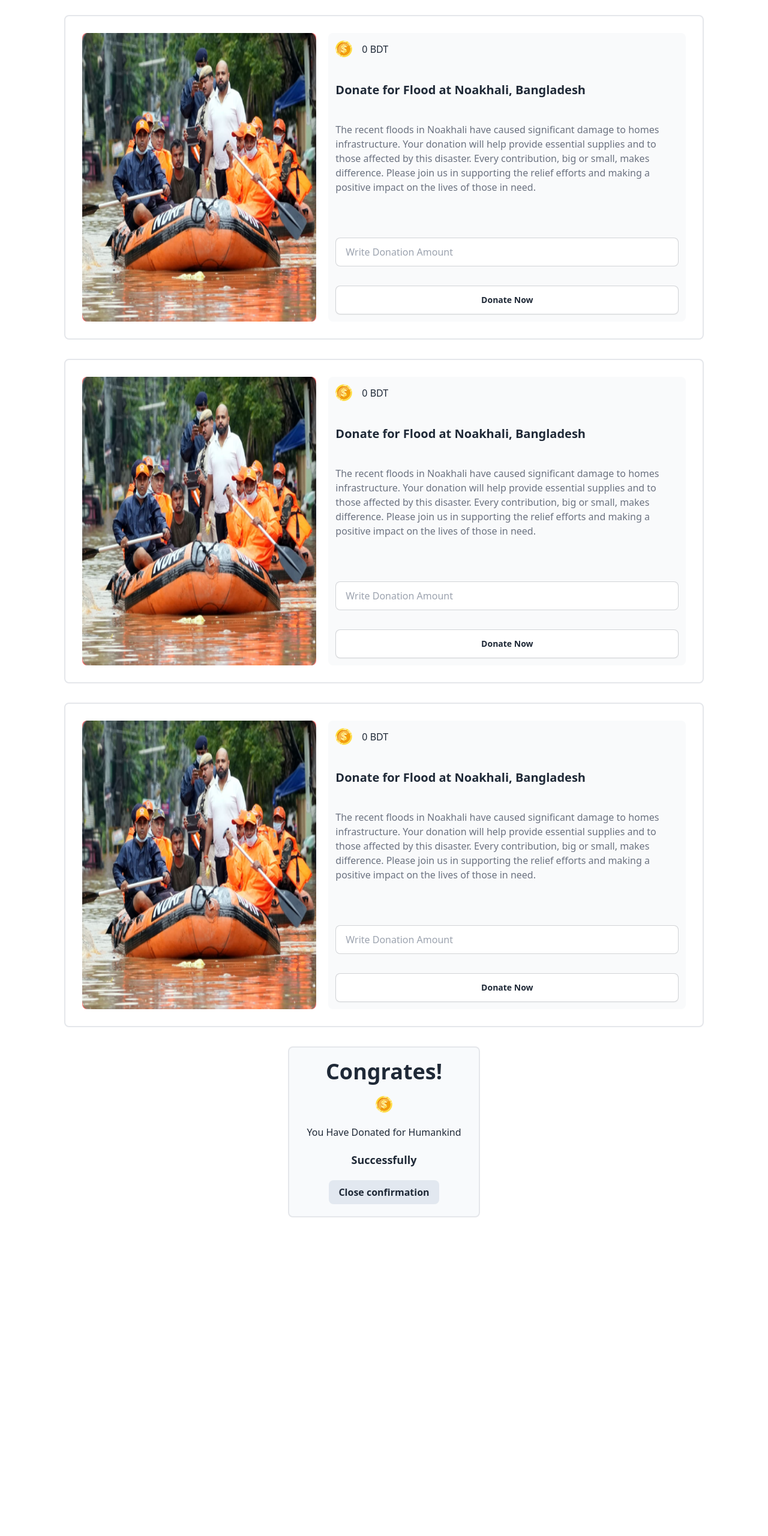
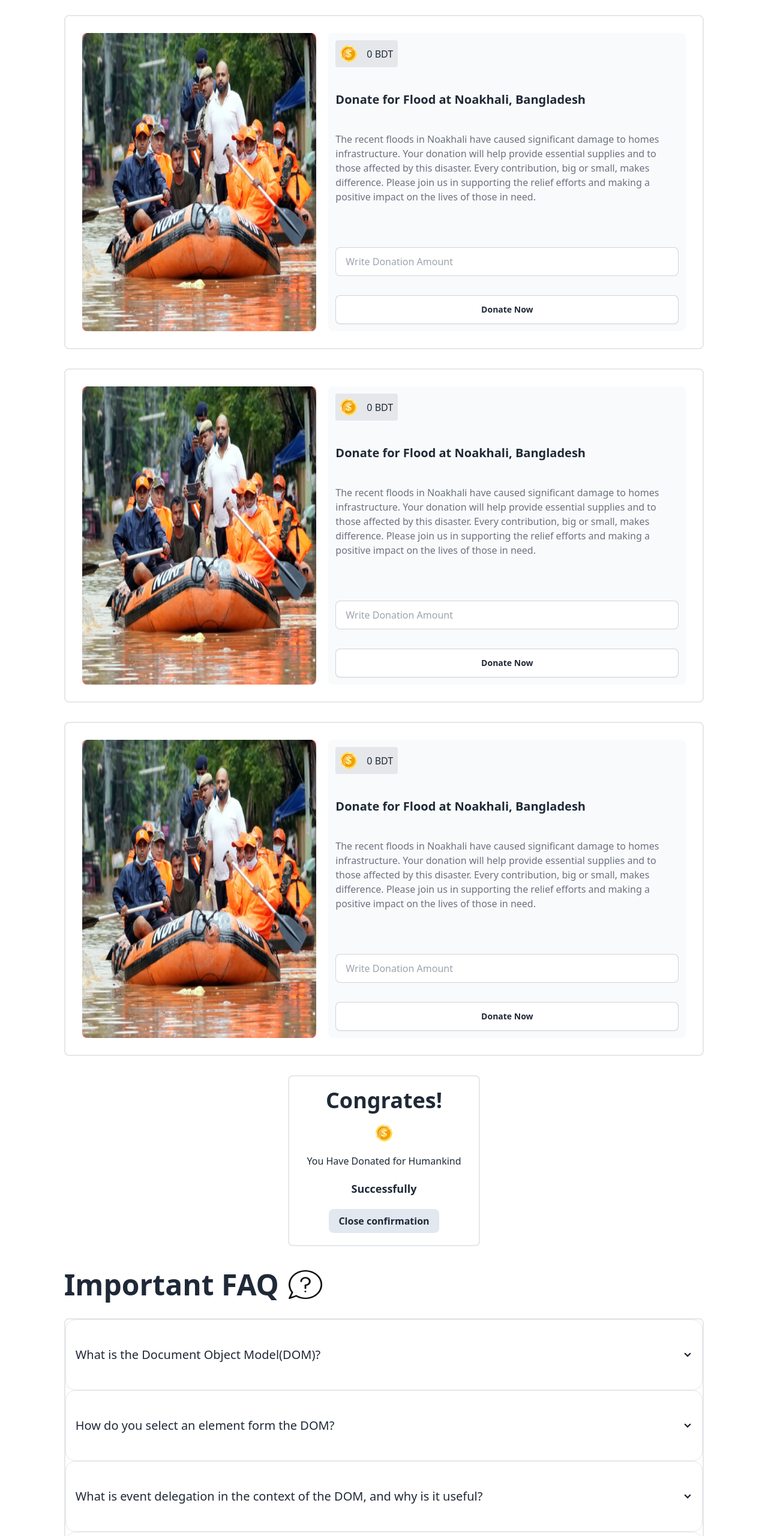
Before and after one commit to tanvirGHD/ph-assignment-5, a plain HTML site: page index.html in a window 1280 px wide. Shown: the part 240-2800 px from the top of the page at 60% size. Before the commit the page ends 2309 px from the top, so only its background shows below. Drawn offline with nearby package versions, Linux system fonts and the light colour scheme.

Commit message:
FAQ Section done

```diff
--- a/index.html
+++ b/index.html
@@ -44,6 +44,7 @@
 
     <!-- Main Section Start -->
     <main class="w-10/12 mx-auto">
+
       <!-- Button (Donation & History) -->
       <div class="flex justify-center gap-6 mb-10">
         <button class="btn bg-[#B4F461] px-7">Donation</button>
@@ -61,7 +62,7 @@
         </div>
         <!-- card-1 content -->
         <div class="bg-gray-50 rounded-lg col-span-3 p-3 space-y-10">
-          <div class="flex items-center gap-4">
+          <div class="items-center gap-4 bg-gray-200 inline-flex p-2 rounded">
             <div><img src="assets/coin.png" alt="" /></div>
 
             <!-- card-1 0 BDT -->
@@ -103,7 +104,7 @@
         </div>
         <!-- card-2 content -->
         <div class="bg-gray-50 rounded-lg col-span-3 p-3 space-y-10">
-          <div class="flex items-center gap-4">
+          <div class="items-center gap-4 bg-gray-200 inline-flex p-2 rounded">
             <div><img src="assets/coin.png" alt="" /></div>
 
             <!-- card-2 0 BDT -->
@@ -146,7 +147,7 @@
         </div>
         <!-- card-3 content -->
         <div class="bg-gray-50 rounded-lg col-span-3 p-3 space-y-10">
-          <div class="flex items-center gap-4">
+          <div class="items-center gap-4 bg-gray-200 inline-flex p-2 rounded">
             <div><img src="assets/coin.png" alt="" /></div>
 
             <!-- card-3 0 BDT -->
@@ -182,15 +183,75 @@
     <!-- Main Section End -->
 
 
+    <!-- All hidden section  -->
+    <section>
       <!-- Donate success Card start -->
-    <div class="w-3/12 mx-auto bg-slate-50 border-2 p-5 rounded-lg text-center space-y-5 mb-10">
+     <div class="w-7/12 lg:w-3/12 mx-auto bg-white border-2 p-5 rounded-lg text-center space-y-5 mb-10">
       <p class="text-4xl font-bold">Congrates!</p>
       <img class="mx-auto my-4" src="assets/coin.png" alt="coin">
       <p>You Have Donated for Humankind</p>
       <p class="text-lg font-bold">Successfully</p>
+
+      <!-- Close button -->
       <button class="mt-4 bg-slate-200 px-4 py-2 rounded-lg font-bold">Close confirmation</button>
      </div>
      <!-- Donate success Card start -->
+    </section>
+
+
+
+
+    <!-- FAQ Section start -->
+    <section class="w-10/12 mx-auto my-10">
+      <div class="flex items-center gap-4 mb-8">
+        <div><p class="font-bold text-5xl">Important FAQ </p></div>
+        <div><img class="h-12 w-14" src="assets/question.png" alt=""></div>
+      </div>
+
+     <!-- collapse start -->
+      <div class="border-2 rounded-lg">
+        <div tabindex="0" class="collapse collapse-arrow  border-base-300 border py-7">
+          <div class="collapse-title text-xl font-medium">What is the Document Object Model(DOM)?
+          </div>
+          <div class="collapse-content">
+            <p>tabindex="0" attribute is necessary to make the div focusable</p>
+          </div>
+        </div>
+
+        <!-- collapse 2 -->
+        <div tabindex="0" class="collapse collapse-arrow  border-base-300 border py-7">
+          <div class="collapse-title text-xl font-medium">How do you select an element form the DOM?
+          </div>
+          <div class="collapse-content">
+            <p>tabindex="0" attribute is necessary to make the div focusable</p>
+          </div>
+        </div>
+
+        <!-- collapse 3 -->
+        <div tabindex="0" class="collapse collapse-arrow  border-base-300 border py-7">
+          <div class="collapse-title text-xl font-medium">What is event delegation in the context of the DOM, and why is it useful?
+          </div>
+          <div class="collapse-content">
+            <p>tabindex="0" attribute is necessary to make the div focusable</p>
+          </div>
+        </div>
+
+        <!-- collapse 4 -->
+        <div tabindex="0" class="collapse collapse-arrow  border-base-300 border py-7">
+          <div class="collapse-title text-xl font-medium">How do you manipulate and element's attributes and style using the DOM?
+          </div>
+          <div class="collapse-content">
+            <p>tabindex="0" attribute is necessary to make the div focusable</p>
+          </div>
+        </div>
+      </div>
+     <!-- collapse start -->
+
+    </section>
+    <!-- FAQ Section End -->
+
+
+    <!-- History Section -->
 
     <script src="index.js"></script>
   </body>
```
Also changed, not shown: assets/question.png (added). Lines whose indentation alone changed are shown as unchanged.
